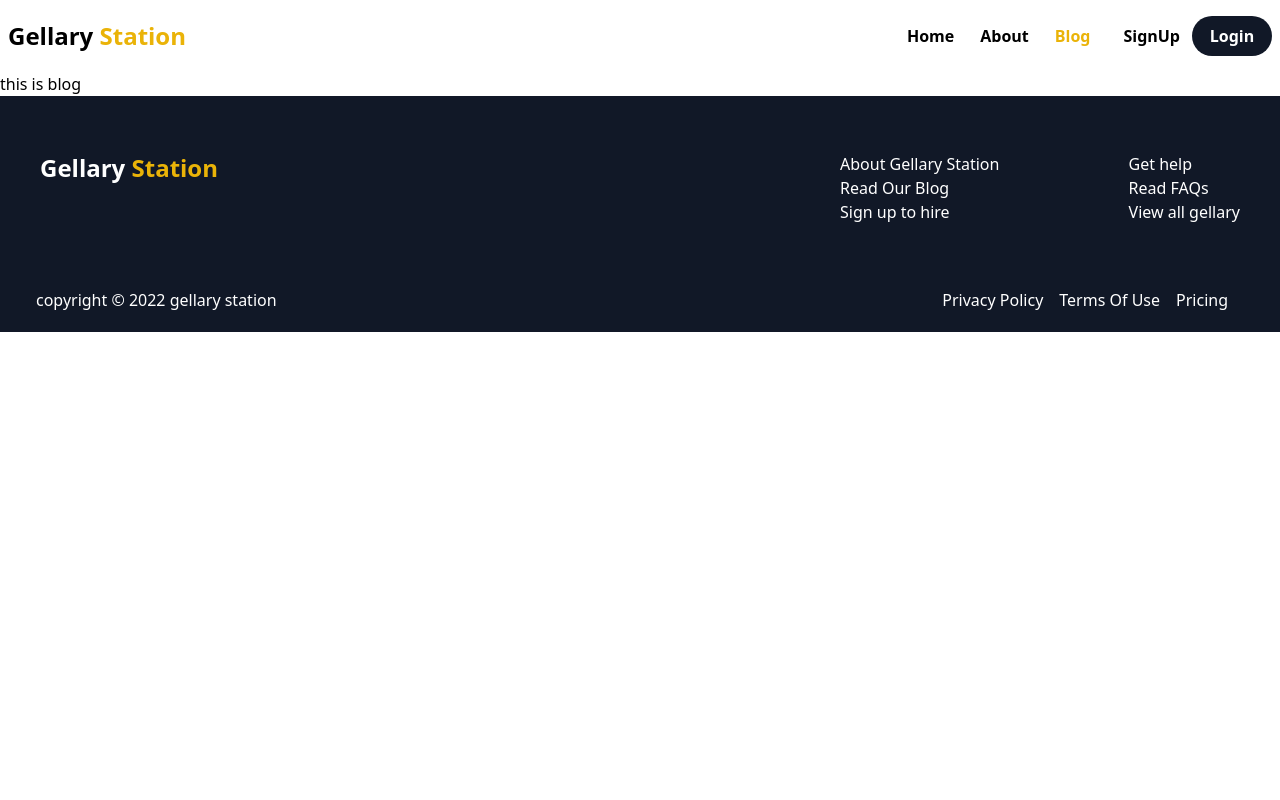
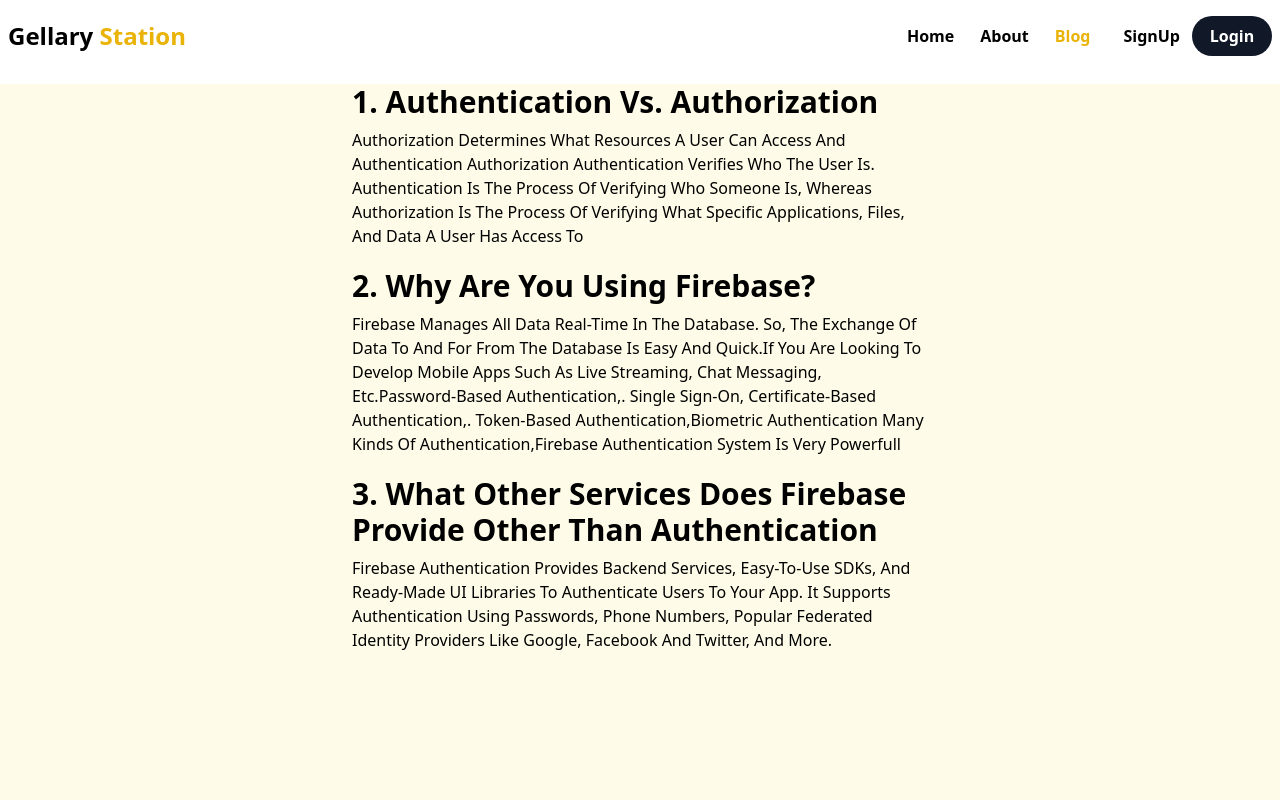
Before and after one commit to emon84090/gellary-station, a React (Create React App) app: page /blog in a window 1280 px wide. Shown: the top 800 px of the page. Built offline with nearby package versions, Linux system fonts and the light colour scheme; no server answers.

Commit message:
blog section done

```diff
--- a/public/index.html
+++ b/public/index.html
@@ -14,6 +14,7 @@
       user's mobile device or desktop. See https://developers.google.com/web/fundamentals/web-app-manifest/
     -->
   <link rel="manifest" href="%PUBLIC_URL%/manifest.json" />
+
   <!--
       Notice the use of %PUBLIC_URL% in the tags above.
       It will be replaced with the URL of the `public` folder during the build.
--- a/public/services.json
+++ b/public/services.json
@@ -4,7 +4,7 @@
         "title": "Outdoor",
         "sub_title": "Outdoor Photo Session",
         "price": "89",
-        "dis": "Lorem ipsum dolor sit amet consectetur, adipisicing elit. Dignissimos ducimus tempora animi! Magnam, alias! Provident facilis",
+        "dis": "I will do  shoot for your Outdoor Photo Session",
         "image": "https://i.ibb.co/tBpJ2Cb/price-box-2.jpg"
     },
     {
@@ -12,7 +12,7 @@
         "title": "Personal",
         "sub_title": "Personal Photo Session",
         "price": "129",
-        "dis": "Lorem ipsum dolor sit amet consectetur, adipisicing elit. Dignissimos ducimus tempora animi! Magnam, alias! Provident facilis",
+        "dis": "I will take beautiful photoshot for your personal life ",
         "image": "https://i.ibb.co/pw2g3gf/price-box-3.jpg"
     },
     {
@@ -20,7 +20,7 @@
         "title": "Wedding",
         "sub_title": "Wedding Photo Session",
         "price": "299",
-        "dis": "Lorem ipsum dolor sit amet consectetur, adipisicing elit. Dignissimos ducimus tempora animi! Magnam, alias! Provident facilis",
+        "dis": "I will do wedding photoshoot in bangladesh",
         "image": "https://i.ibb.co/7gfq0FV/price-box-4.jpg"
     }
 ]
--- a/src/Component/About.js
+++ b/src/Component/About.js
@@ -3,14 +3,15 @@
 const About = () => {
     return (
         <>
-            <div className="about-all-content h-screen px-2">
+            <div className="about-all-content h-screen px-2 bg-yellow-50 ">
                 <div className="container mx-auto">
-                    <div className="about-content grid grid-cols-12 gap-9 py-10 mt-3 ">
-                        <div className="about-left overflow-hidden  col-span-12 md:col-span-6 lg:col-span-5">
-                            <img className='max-h-96  rounded-md shadow-md max-w-sm w-full object-cover' src="https://i.ibb.co/XzJsJM5/my.jpg" alt="" />
+                    <div className="about-content grid grid-cols-1 md:grid-cols-2 gap-4 py-18  ">
+                        <div className="about-left overflow-hidden ">
+                            <img className='max-h-96 max-w-xs w-full  rounded-md shadow-md max-w-sm w-full object-cover' src="https://i.ibb.co/XzJsJM5/my.jpg" alt="" />
                         </div>
-                        <div className="about-right col-span-12 md:col-span-6 lg:col-span-7">
-                            Lorem ipsum dolor sit, amet consectetur adipisicing elit. Expedita minima quia hic tenetur architecto molestiae amet reprehenderit a harum animi saepe perspiciatis deleniti numquam, id voluptatum eveniet quisquam quibusdam consequuntur.
+                        <div className="about-right ">
+                            <h2 className='text-3xl font-semibold mb-3 capitalize'>Hello, my name is Jahirul islam Emon</h2>
+                            <p className='text-md text-gray-600 font-semibold capitalize'>I Have Been Designing And Developing Website For 1 year.i try my best to learn web design. daily i am working 7 hours for learning . if i work hard one day i will be success.so i can't waste my time . i have learned html,css,bootstrap,tailwind css, simple javascript , react js.</p>
                         </div>
 
                     </div>
--- a/src/Component/Blog.js
+++ b/src/Component/Blog.js
@@ -3,7 +3,27 @@
 const Blog = () => {
     return (
         <>
-            <p>this is blog</p>
+            <div className="blog-all-content min-h-screen bg-yellow-50">
+                <div className="container mx-auto px-3">
+                    <div className="blog-content max-w-xl w-full mx-auto ">
+                        <div className="blog-list mt-3">
+                            <h2 className='text-3xl font-semibold capitalize'>1. Authentication vs. Authorization</h2>
+                            <p className='mt-2 capitalize font-normal'>Authorization determines what resources a user can access and Authentication Authorization Authentication verifies who the user is. authentication is the process of verifying who someone is, whereas authorization is the process of verifying what specific applications, files, and data a user has access to</p>
+                        </div>
+                        <div className="blog-list mt-5">
+                            <h2 className='text-3xl font-semibold capitalize'>2. Why are you using firebase?</h2>
+                            <p className='mt-2 capitalize font-normal'>Firebase manages all data real-time in the database. So, the exchange of data to and for from the database is easy and quick.if you are looking to develop mobile apps such as live streaming, chat messaging, etc.Password-based authentication,. Single sign-on, Certificate-based authentication,. Token-based authentication,Biometric authentication many kinds of authentication,firebase authentication system is very powerfull</p>
+                        </div>
+
+                        <div className="blog-list mt-5">
+                            <h2 className='text-3xl font-semibold capitalize'>3. What other services does firebase provide other than authentication</h2>
+                            <p className='mt-2 capitalize font-normal'>Firebase Authentication provides backend services, easy-to-use SDKs, and ready-made UI libraries to authenticate users to your app. It supports authentication using passwords, phone numbers, popular federated identity providers like Google, Facebook and Twitter, and more.</p>
+                        </div>
+
+                    </div>
+                </div>
+
+            </div>
         </>
     );
 };
--- a/src/Component/Home page/Banner.js
+++ b/src/Component/Home page/Banner.js
@@ -6,7 +6,7 @@
             <div className="banner-all-content flex items-center py-16">
                 <div className="container mx-auto h-full px-1 ">
                     <div className="banner-content grid grid-cols-12 place-content-center h-full">
-                        <div className="banner-left col-span-12 md:col-span-5 order-2 mt-4">
+                        <div className="banner-left col-span-12 md:col-span-5 order-2 mt-4" >
                             <h2 className='text-2xl md:text-3xl lg:text-4xl font-bold capitalize '>Hello i am Arif Khan , i am professional photographer</h2>
 
                             <p className='mt-5 text-gray-700 bg-opacity-70 text-md capitalize font-light'>Wedding and Elopement Photographer Capturing The Natural Beauty Of Love In Florida And Wherever Else Your Love Story Takes You. </p>
```
